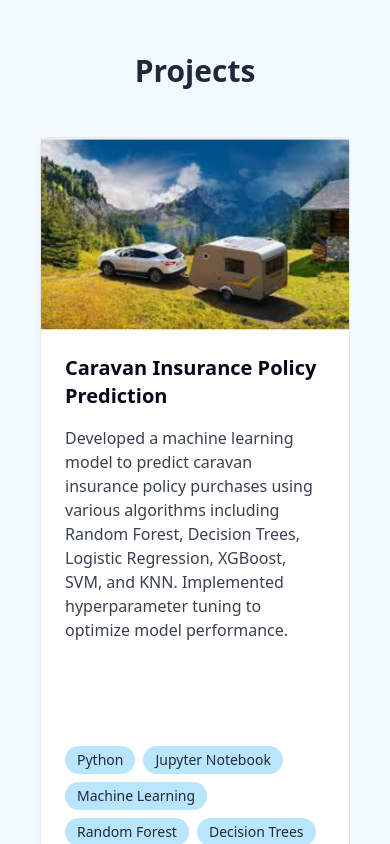
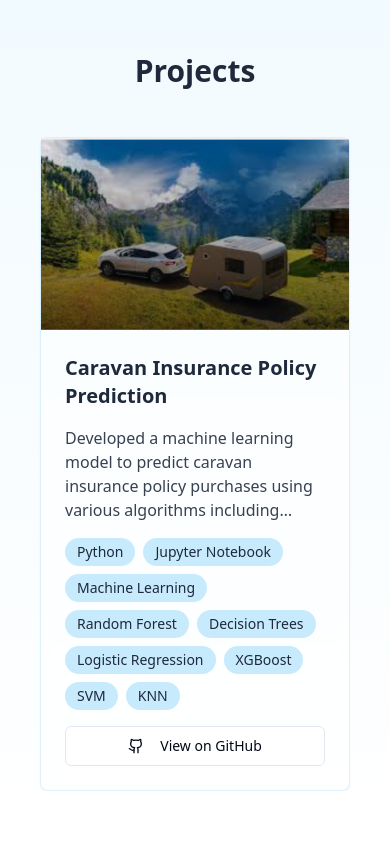
Before and after one commit to Pavan-Kumar-Pabba/data-engineer-portfolio, a React (Vite) app: page / in a window 390 px wide. Shown: the part 6320-7164 px from the top of the page. Built offline with nearby package versions, Linux system fonts and the light colour scheme.

Commit message:
Enhance Projects Section UI
Improve the Projects Section by incorporating more interactive and visually appealing graphics related to data analytics and data science.  Maintain existing project context, links, and images.  This may involve using more advanced React.js features or other technologies.

```diff
--- a/src/components/ProjectsSection.tsx
+++ b/src/components/ProjectsSection.tsx
@@ -50,29 +50,42 @@ const projects = [
 
 const ProjectsSection = () => {
   return (
-    <section className="py-16 px-8 bg-accent/20" id="projects">
+    <section className="py-16 px-8 bg-gradient-to-b from-accent/20 to-background" id="projects">
       <div className="max-w-6xl mx-auto">
-        <h2 className="text-3xl font-bold text-center mb-12 text-primary">Projects</h2>
+        <h2 className="text-3xl font-bold text-center mb-12 text-primary relative">
+          <span className="inline-block animate-fade-in">Projects</span>
+          <div className="absolute -z-10 w-full h-1 bg-gradient-to-r from-transparent via-primary/20 to-transparent bottom-0"></div>
+        </h2>
         <Carousel className="w-full">
           <CarouselContent>
             {projects.map((project, index) => (
-              <CarouselItem key={index} className="basis-full md:basis-1/2 lg:basis-1/3">
-                <Card className="flex flex-col h-full mx-2">
-                  <div className="relative h-48">
+              <CarouselItem
+                key={index}
+                className="basis-full md:basis-1/2 lg:basis-1/3 transition-transform duration-300 ease-in-out"
+              >
+                <Card className="flex flex-col h-full mx-2 group hover:shadow-xl transition-all duration-300 bg-card/50 backdrop-blur-sm border-accent/50 hover:border-primary/50">
+                  <div className="relative h-48 overflow-hidden">
+                    <div className="absolute inset-0 bg-gradient-to-t from-black/60 to-transparent z-10"></div>
                     <img
                       src={project.image}
                       alt={project.title}
-                      className="w-full h-full object-cover hover:opacity-80 transition-opacity"
+                      className="w-full h-full object-cover transition-transform duration-300 group-hover:scale-110"
                     />
                   </div>
-                  <div className="p-6 flex flex-col flex-grow">
-                    <h3 className="text-xl font-semibold mb-4">{project.title}</h3>
-                    <p className="text-gray-700 mb-4 flex-grow">{project.description}</p>
+                  <div className="p-6 flex flex-col flex-grow relative">
+                    <div className="absolute inset-0 bg-gradient-to-b from-accent/5 to-background/5 opacity-0 group-hover:opacity-100 transition-opacity duration-300"></div>
+                    <h3 className="text-xl font-semibold mb-4 text-primary group-hover:text-primary/80 transition-colors">
+                      {project.title}
+                    </h3>
+                    <p className="text-gray-700 mb-4 flex-grow line-clamp-4 group-hover:line-clamp-none transition-all duration-300">
+                      {project.description}
+                    </p>
                     <div className="flex flex-wrap gap-2 mb-4">
                       {project.technologies.map((tech, techIndex) => (
                         <span
                           key={techIndex}
-                          className="bg-accent text-accent-foreground px-3 py-1 rounded-full text-sm"
+                          className="bg-accent/80 text-accent-foreground px-3 py-1 rounded-full text-sm backdrop-blur-sm
+                                   hover:bg-primary hover:text-primary-foreground transition-colors duration-200"
                         >
                           {tech}
                         </span>
@@ -80,10 +93,11 @@ const ProjectsSection = () => {
                     </div>
                     <Button
                       variant="outline"
-                      className="w-full mt-auto"
+                      className="w-full mt-auto group/button hover:bg-primary hover:text-primary-foreground
+                               transition-all duration-300 ease-in-out transform hover:-translate-y-1"
                       onClick={() => window.open(project.githubLink, "_blank")}
                     >
-                      <Github className="w-4 h-4 mr-2" />
+                      <Github className="w-4 h-4 mr-2 transition-transform group-hover/button:rotate-12" />
                       View on GitHub
                     </Button>
                   </div>
@@ -91,8 +105,8 @@ const ProjectsSection = () => {
               </CarouselItem>
             ))}
           </CarouselContent>
-          <CarouselPrevious className="hidden md:flex" />
-          <CarouselNext className="hidden md:flex" />
+          <CarouselPrevious className="hidden md:flex -left-12 hover:bg-primary hover:text-primary-foreground transition-colors" />
+          <CarouselNext className="hidden md:flex -right-12 hover:bg-primary hover:text-primary-foreground transition-colors" />
         </Carousel>
       </div>
     </section>
```
